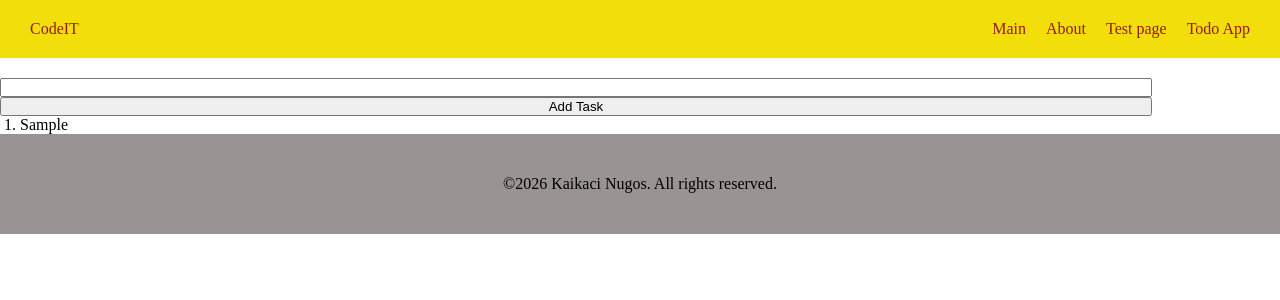
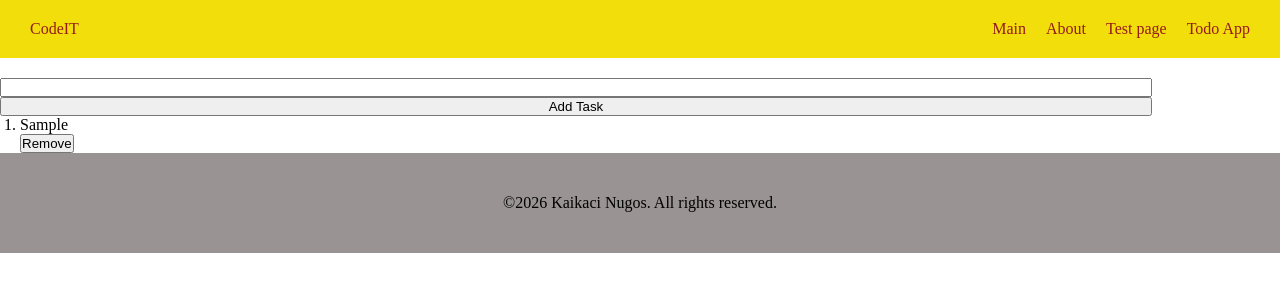
Before and after one commit to nugoi/do-it, a Next.js app: page /todo in a window 1280 px wide. Both pictures are taken after typing "Sample" into the empty fields and a click on the button "Add Task". Shown: the top 300 px of the page. Built offline with nearby package versions, Linux system fonts and the light colour scheme.

Commit message:
add remove task button

```diff
--- a/src/app/todo/page.jsx
+++ b/src/app/todo/page.jsx
@@ -21,18 +21,29 @@ const Todo = () => {
     setTask("");
   };
 
+  const removeTask = (id) => {
+    let res = tasksArray.filter((t) => t.id !== id);
+    console.log(res);
+  };
+
   useEffect(() => {
     console.log(tasksArray);
   }, [tasksArray]);
 
   return (
     <div className={styles.todoCont}>
-      <input type="text" onChange={onChange} value={task}/>
+      <input type="text" onChange={onChange} value={task} />
       <button onClick={addTask}>Add Task</button>
       <ol className={styles.listCont}>
-        {tasksArray.map((t,i,a) => (
-          <li key={t.id}>{t.task}</li>
-        ))}
+        {tasksArray.map((t, i, a) => {
+          return (
+            <div>
+              <li key={t.id}>{t.task}</li>
+              <button onClick={() => removeTask(t.id)}>Remove</button>
+            </div>
+          );
+        })}
+        {tasksArray.length === 0 ? <h2>("there is no tasks")</h2> : null}
       </ol>
     </div>
   );
```
